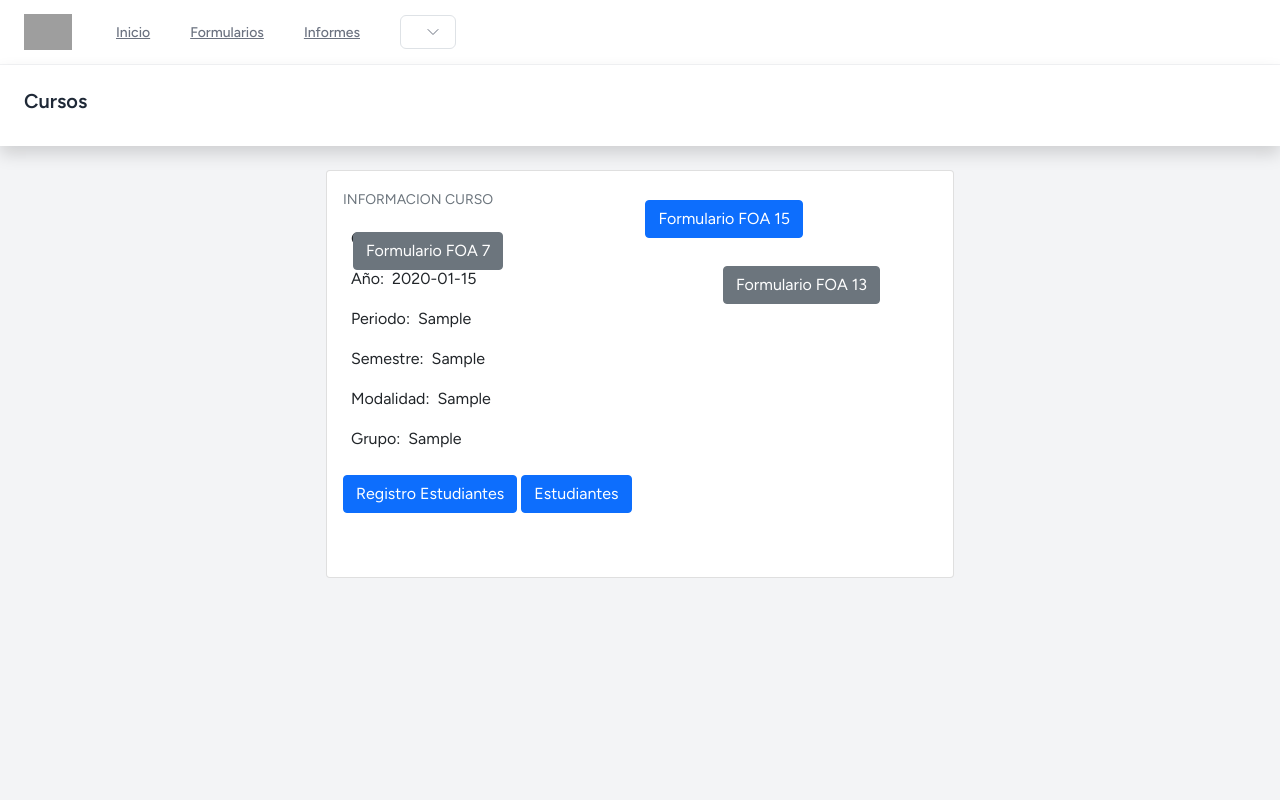
After one commit to karen744/Sistema_de_informacion_FOA, a Laravel app: page /cursos/show/1 in a window 1280 px wide. The commit adds this page. Run offline with Laravel 10, Linux system fonts and the light colour scheme; tables that the repository leaves empty hold one stand-in row (values such as "Sample post"); data that the repository does not hold is empty; style sheets or scripts are compiled from the project's sources; some libraries are stand-ins or nearby versions; grey boxes are pictures that could not be loaded.

Commit message:
continuacion cursos

```diff
--- a/app/Http/Controllers/CursosController.php
+++ b/app/Http/Controllers/CursosController.php
@@ -36,7 +36,7 @@ class CursosController extends Controller
         Curso::create([
             'codigo_curso' => $request->codigo_curso,
             'nombre_curso' => $request->nombre_curso,
-            'fecha' => $request->año,
+            'fecha' => $request->fecha,
             'semestre' => $request->semestre,
             'periodo' => $request->periodo,
             'modalidad' => $request->modalidad,
@@ -47,6 +47,19 @@ class CursosController extends Controller
     return redirect()->route('cursos')->with('success', '¡Curso registrado exitosamente!');
 
     }
+    public function show($id)
+{
+    $curso = Curso::find($id); // Obtener el curso según el ID proporcionado
+
+    if (!$curso) {
+        return redirect()->route('ruta.de.error')->with('error', 'El curso no existe'); // Redirigir si el curso no se encuentra
+    }
+
+    // En este punto, tienes el objeto $curso que representa el curso con el ID dado
+    // Puedes usar $curso para mostrar detalles en tu vista o realizar otras acciones
+
+    return view('pages.crearcursos.curso-show', ['curso' => $curso]); // Redirigir a la vista adecuada con el objeto del curso
+}
 
 
 
--- a/app/Http/Controllers/FormularioController.php
+++ b/app/Http/Controllers/FormularioController.php
@@ -10,7 +10,7 @@ class FormularioController extends Controller
     public function index()
     {
 
-        return view('pages.formularios');
+        return view('pages.creacionFormularios.formularios');
     }
 
     public function create(){
--- a/resources/views/dashboard.blade.php
+++ b/resources/views/dashboard.blade.php
@@ -62,9 +62,9 @@
           <p class="card-text">Programa de Tecnología en Promoción de la Salud</p>
           <p class="card-text"><small class="text-muted">Vincular estudiantes a cursos</small></p>
           <p class="card-text"> subir estudiantes </p>
-          <a href="{{ route('registro.estudiantes') }}" class="btn btn-primary">Registro Estudiantes</a>
-          <a href="{{ route('cursos.create') }}" class="btn btn-primary">Registro cursos</a><br><br>
-          <a href="{{ route('estudiantes') }}" class="btn btn-primary">Estudiantes</a>
+
+          <a href="{{ route('cursos.create') }}" class="btn btn-primary">Registro cursos</a>
+
           <a href="{{ route('cursos') }}" class="btn btn-primary">Cursos</a>
         </div>
       </div>
--- a/resources/views/pages/creacionFormularios/formulario1.blade.php
+++ b/resources/views/pages/creacionFormularios/formulario1.blade.php
@@ -108,7 +108,7 @@
             <div class="card-header sticky-element bg-label-secondary d-flex justify-content-sm-between align-items-sm-center flex-column flex-sm-row">
                 <h5 class="card-title mb-sm-0 me-2">FORMULARIO FOA 15</h5>
                 <div class="action-btns" style="text-align: right">
-                    <a href="{{ route('formulariosfoa')}}" class="btn btn-danger">
+                    <a href="{{ route('cursos')}}" class="btn btn-danger">
                         <span class="align-middle" type="submit" style="background-color: #d52d32; color: #ffffff; border: none; border-radius: 4px; padding: 4px 10px; font-size: 16px; font-weight: bold; cursor: pointer;">Cancelar</span>
                     </a>
                     <button type="submit" style="background-color: #007bff; color: #ffffff; border: none; border-radius: 4px; padding: 10px 20px; font-size: 16px; font-weight: bold; cursor: pointer;">Guardar</button>
--- /dev/null
+++ b/resources/views/pages/crearcursos/curso-show.blade.php
@@ -0,0 +1,53 @@
+<x-app-layout>
+    <!DOCTYPE html>
+    <html lang="en">
+
+        <!-- Enlace a la hoja de estilos de Bootstrap (CSS) -->
+        <link href="https://cdn.jsdelivr.net/npm/bootstrap@5.0.2/dist/css/bootstrap.min.css" rel="stylesheet" integrity="sha384-EVSTQN3/azprG1Anm3QDgpJLIm9Nao0Yz1ztcQTwFspd3yD65VohhpuuCOmLASjC" crossorigin="anonymous">
+        <script src="https://cdn.jsdelivr.net/npm/bootstrap@5.0.2/dist/js/bootstrap.bundle.min.js" integrity="sha384-MrcW6ZMFYlzcLA8Nl+NtUVF0sA7MsXsP1UyJoMp4YLEuNSfAP+JcXn/tWtIaxVXM" crossorigin="anonymous"></script>
+        <script src="https://cdn.jsdelivr.net/npm/@popperjs/core@2.9.2/dist/umd/popper.min.js" integrity="sha384-IQsoLXl5PILFhosVNubq5LC7Qb9DXgDA9i+tQ8Zj3iwWAwPtgFTxbJ8NT4GN1R8p" crossorigin="anonymous"></script>
+        <script src="https://cdn.jsdelivr.net/npm/bootstrap@5.0.2/dist/js/bootstrap.min.js" integrity="sha384-cVKIPhGWiC2Al4u+LWgxfKTRIcfu0JTxR+EQDz/bgldoEyl4H0zUF0QKbrJ0EcQF" crossorigin="anonymous"></script>
+
+        <meta charset="UTF-8">
+        <meta name="viewport" content="width=device-width, initial-scale=1.0">
+        <meta http-equiv="X-UA-Compatible" content="ie=edge">
+        <title>Cursos</title>
+        <x-slot name="header">
+            <h2 class="font-semibold text-xl text-gray-800 leading-tight">
+                {{ __('Cursos') }}
+            </h2>
+        </x-slot>
+        <br>
+
+
+  <!-- Event Profile Content -->
+  <div class="row justify-content-center">
+    <div class="col-md-6">
+      <!-- Event Details -->
+      <div class="card mb-4">
+        <div class="card-body">
+
+          <small class="text-muted text-uppercase">Informacion Curso</small>
+          <ul class="list-unstyled mb-4 mt-3">
+            <li class="d-flex align-items-center mb-3"><i class="bx bx-calendar-alt"></i><span class="fw-semibold mx-2">Curso: </span> <span>{{$curso->nombre_curso}}</span></li>
+            <li class="d-flex align-items-center mb-3"><i class="bx bx-calendar-alt"></i><span class="fw-semibold mx-2">Año: </span> <span>{{$curso->fecha}}</span></li>
+            <li class="d-flex align-items-center mb-3"><i class="bx bx-calendar-alt"></i><span class="fw-semibold mx-2">Periodo: </span> <span>{{$curso->periodo}}</span></li>
+            <li class="d-flex align-items-center mb-3"><i class="bx bx-calendar-alt"></i><span class="fw-semibold mx-2">Semestre: </span> <span>{{$curso->semestre}}</span></li>
+            <li class="d-flex align-items-center mb-3"><i class="bx bx-calendar-alt"></i><span class="fw-semibold mx-2">Modalidad: </span> <span>{{$curso->modalidad}}</span></li>
+            <li class="d-flex align-items-center mb-3"><i class="bx bx-calendar-alt"></i><span class="fw-semibold mx-2">Grupo: </span> <span>{{$curso->grupo}}</span></li>
+
+          </ul>
+          <a href="{{ route('registro.estudiantes') }}" class="btn btn-primary">Registro Estudiantes</a>
+        <a href="{{ route('estudiantes') }}" class="btn btn-primary">Estudiantes</a>
+        <a href="{{ route('formulario1.create') }}" class="btn btn-primary  " style="margin-left: 10px; margin-top: -550px">Formulario FOA 15</a>
+        <button type="button" class="btn btn-secondary" style="margin-left: 10px; margin-top: -550px">Formulario FOA 7</button>
+        <button type="button" class="btn btn-secondary" style="margin-left: 380px; margin-top: -530px">Formulario FOA 13</button>
+        </div>
+      </div>
+      <!--/ Event Details -->
+    </div>
+        <!-- Resto del contenido de la página -->
+    </x-app-layout>
+    <style>
+
+    </style>
--- a/resources/views/pages/crearcursos/cursos.blade.php
+++ b/resources/views/pages/crearcursos/cursos.blade.php
@@ -32,13 +32,16 @@
                         <p class="card-text">Periodo: {{ $curso->periodo }}</p>
                         <p class="card-text">Modalidad: {{ $curso->modalidad }}</p>
                         <p class="card-text">Grupo: {{ $curso->grupo }}</p>
+                        <div class="d-flex align-items-center justify-content-center mt-5">
+                        <a href="{{ route('cursos.show', $curso->codigo_curso) }}" class="btn btn-primary d-flex align-items-center me-3">Ver detalles</a>
+
+                        </div>
                     </div>
                 </div>
             </div>
             @endforeach
         </div>
     </div>
-
 </body>
 </html>
 
--- a/routes/web.php
+++ b/routes/web.php
@@ -42,6 +42,8 @@ Route::post('/formularios/formulario1', [FormularioController::class, 'store'])-
 Route::get('/cursos', [CursosController::class, 'index'])->name('cursos');
 Route::get('/cursos/create', [CursosController::class, 'create'])->name('cursos.create');
 Route::post('/cursos/store', [CursosController::class, 'store'])->name('cursos.store');
+Route::get('/cursos/show/{id}', [CursosController::class, 'show'])->name('cursos.show');
+
 
 #RUTA INFORMES------------------------------------------------------------------------------------
 Route::get('/informes', [InformesController::class, 'index'])->name('informes');
```
Also changed, not shown: resources/views/pages/creacionFormularios/formularios.blade.php (renamed from resources/views/pages/formularios.blade.php).
